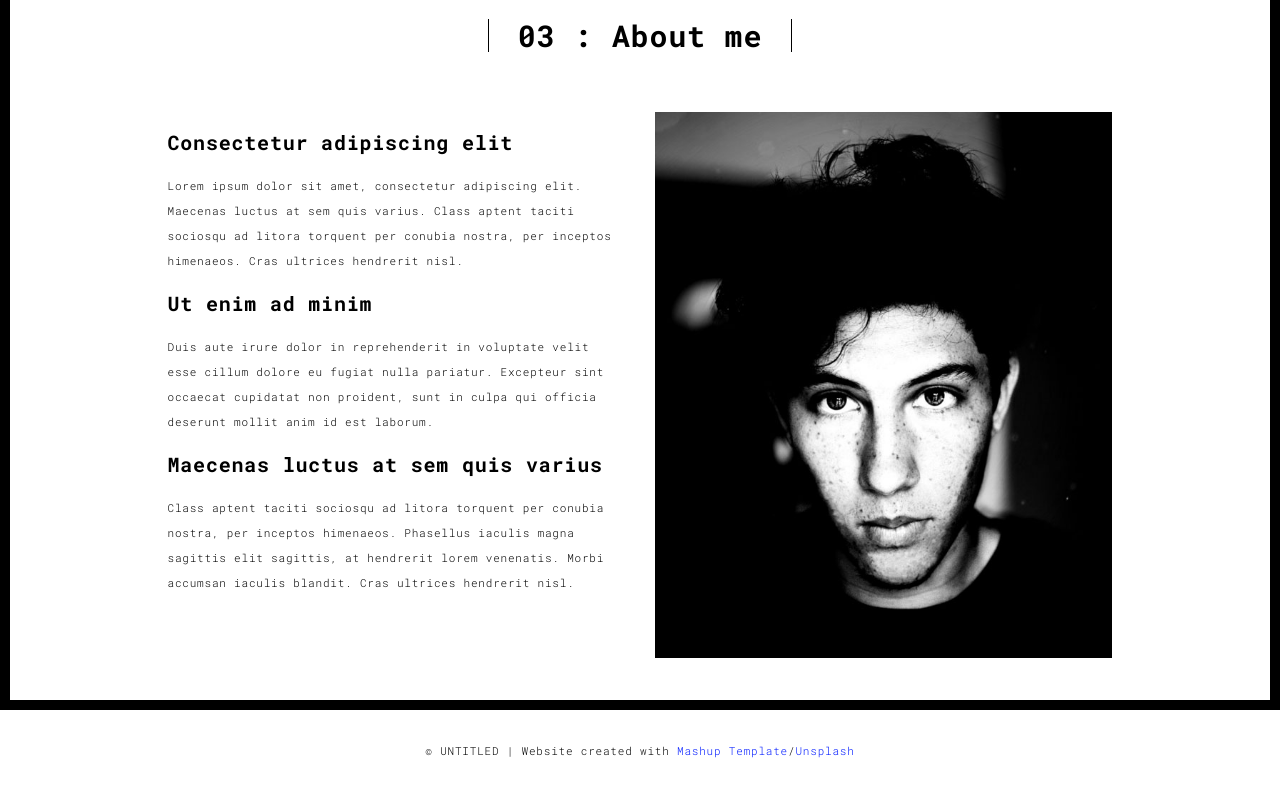
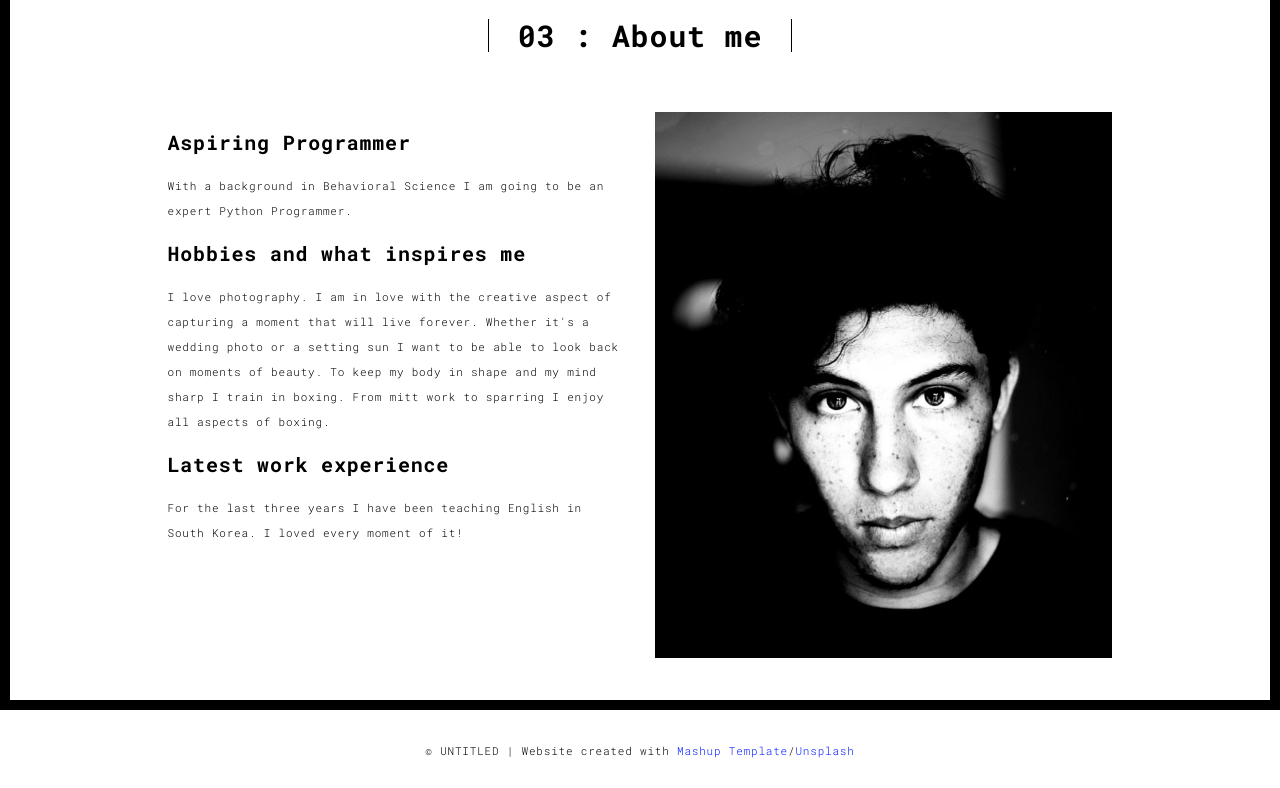
Before and after one commit to Edlenh/portfolio, a Flask app: page /about.html in a window 1280 px wide. Shown: the part 90-878 px from the top of the page. Run offline with Flask 2, Linux system fonts and the light colour scheme; some libraries are stand-ins or nearby versions.

Commit message:
Update about.html

```diff
--- a/templates/about.html
+++ b/templates/about.html
@@ -61,16 +61,15 @@
             <div class="col-md-10 col-md-offset-1">
               <div class="row">
                 <div class="col-xs-12 col-md-6">
-                  <h3>Consectetur adipiscing elit</h3>
-                  <p>Lorem ipsum dolor sit amet, consectetur adipiscing elit. Maecenas luctus at sem quis varius.
-                  Class aptent taciti sociosqu ad litora torquent per conubia nostra, per inceptos himenaeos. Cras ultrices hendrerit nisl.</p>
-                  <h3>Ut enim ad minim </h3>
-                  <p>Duis aute irure dolor in reprehenderit in voluptate velit esse
-                  cillum dolore eu fugiat nulla pariatur. Excepteur sint occaecat cupidatat non
-                  proident, sunt in culpa qui officia deserunt mollit anim id est laborum.
-                  <h3>Maecenas luctus at sem quis varius</h3>
-                  <p>
-                  Class aptent taciti sociosqu ad litora torquent per conubia nostra, per inceptos himenaeos. Phasellus iaculis magna sagittis elit sagittis, at hendrerit lorem venenatis. Morbi accumsan iaculis blandit. Cras ultrices hendrerit nisl.</p>
+                  <h3>Aspiring Programmer</h3>
+                  <p>With a background in Behavioral Science I am going to be an expert Python Programmer.</p>
+                  <h3>Hobbies and what inspires me </h3>
+                  <p>I love photography. I am in love with the creative aspect of capturing a moment that will live forever. Whether it's a wedding photo or
+                     a setting sun I want to be able to look back on moments of beauty.  To keep my body in shape and my mind sharp I train in boxing. From mitt work
+                     to sparring I enjoy all aspects of boxing.
+
+                  <h3>Latest work experience</h3>
+                  <p> For the last three years I have been teaching English in South Korea. I loved every moment of it! </p>
                 </div>
                 <div class="col-xs-12 col-md-6">
                   <img src="./assets/images/profil.jpg" class="img-responsive" alt="">
```
